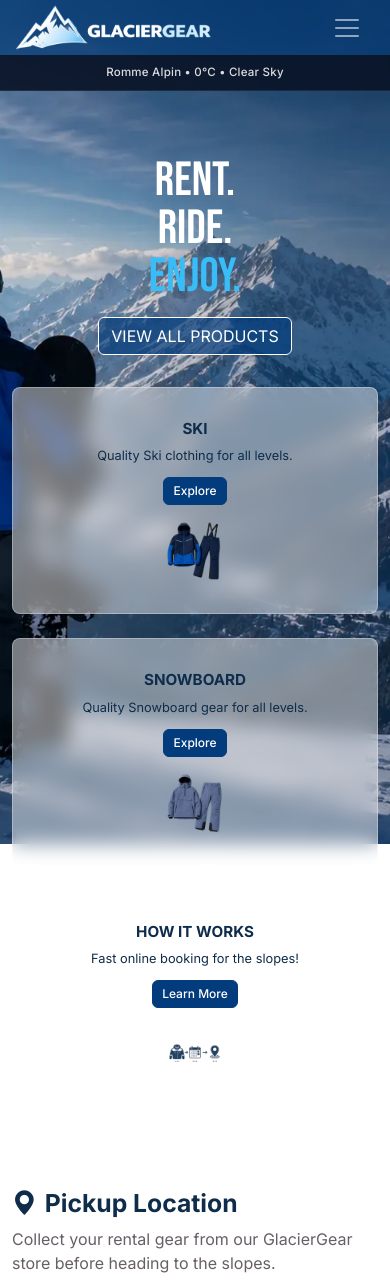
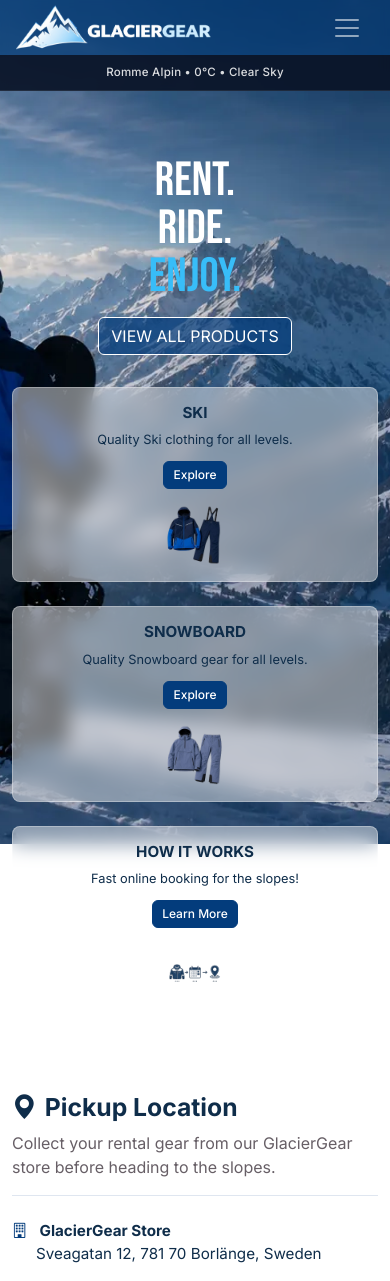
Before and after one commit to jolantadjatlova/GlacierGear, a Django app: page / in a window 390 px wide. Shown: the top 1281 px of the page. Run offline with Django 3.2, Linux system fonts and the light colour scheme; data that the repository does not hold is empty; parts of the project's set-up code (start-up, migrations or seed data) failed here and were passed over.

Commit message:
Reduce home card padding at 1199px breakpoint to improve card layout on laptop screens

```diff
--- a/static/css/base.css
+++ b/static/css/base.css
@@ -539,6 +539,10 @@ header {
 
 /* MEDIA QUERIES */
 @media (max-width: 1199px) {
+
+    .home-card {
+        padding: 1rem;
+    }
     .home-card-title {
         font-size: 0.95rem;
     }
@@ -563,6 +567,7 @@ header {
     .container {
         max-width: 80%;
     }
+
 }
 
 @media (max-width: 991px) {
```
